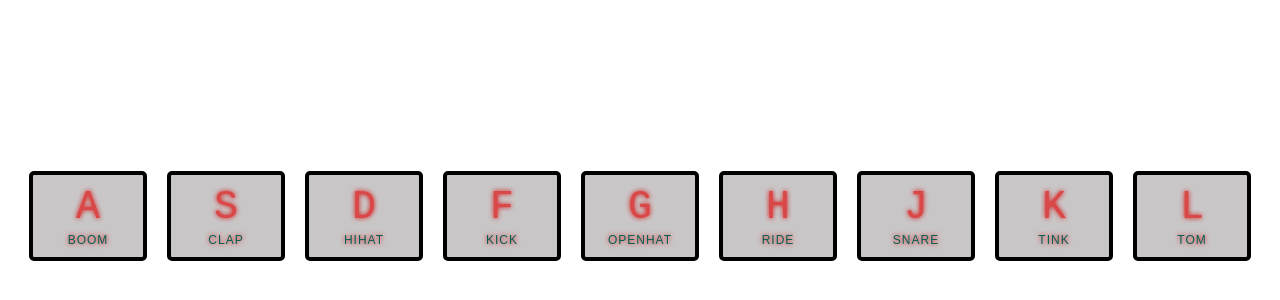
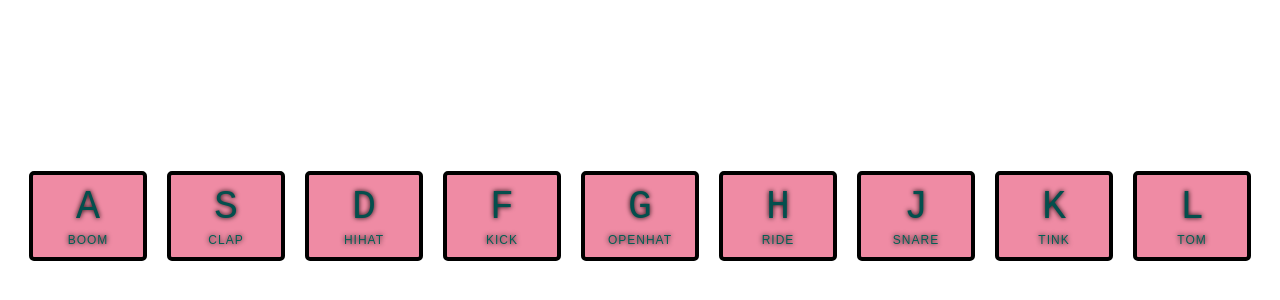
Before and after one commit to DennyNK/JS30Project---drumKit, a plain HTML site: page index.html in a window 1280 px wide. Shown: the part 184-484 px from the top of the page. Drawn offline with Linux system fonts and the light colour scheme.

Commit message:
playing with the colors

```diff
--- a/style.css
+++ b/style.css
@@ -27,9 +27,9 @@ body,html {
   transition: all .08s ease;
   width: 10rem;
   text-align: center;
-  color: rgb(218, 71, 71);
-  background: rgba(182, 178, 179, 0.732);
-  text-shadow: 0 0 .5rem rgb(214, 15, 15);
+  color: rgb(3, 79, 77);
+  background: rgba(233, 97, 131, 0.732);
+  text-shadow: 0 0 .5rem rgb(14, 0, 3);
 }
 
 .playing {
```
